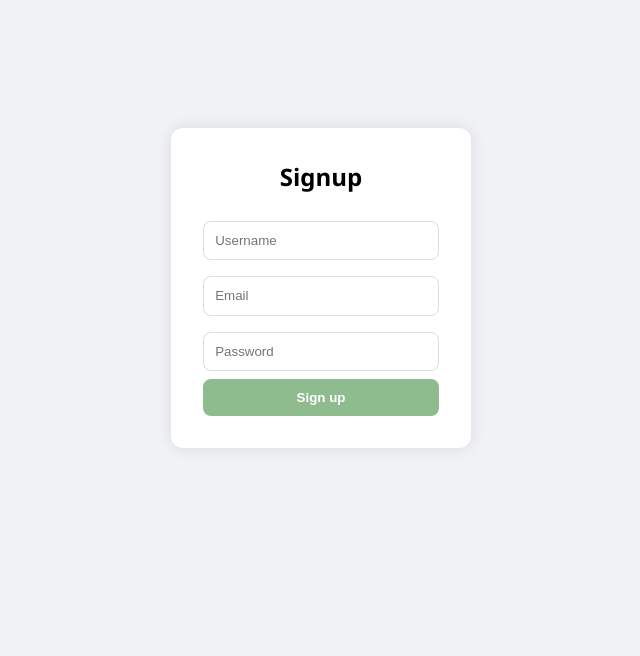
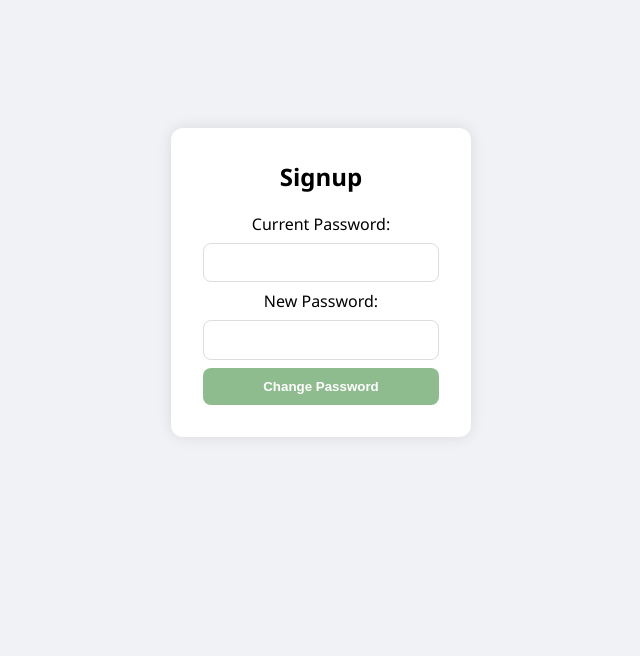
Before and after one commit to lextale/MealPlanGenerator, a Flask app: template app/templates/signup.html in a window 1280 px wide. Shown: the part 53-709 px from the top of the page, without its empty margins (319-959 px from the left). Run offline with Flask 3, Linux system fonts and the light colour scheme; the template is opened without the code that fills it, so the values that code supplies are empty; parts of the project's set-up code (start-up, migrations or seed data) failed here and were passed over; some libraries are stand-ins or nearby versions.

Commit message:
Update signup.html

```diff
--- a/app/templates/signup.html
+++ b/app/templates/signup.html
@@ -28,11 +28,12 @@
           {% endfor %}
         {% endif %}
       {% endwith %}
-      <form method="POST" action="/signup">
-          <input type="text" name="username" placeholder="Username" value="{{ username or '' }}" required><br>
-          <input type="email" name="email" placeholder="Email" value="{{ email or '' }}"" required><br>
-          <input type="password" name="password" placeholder="Password" required><br>
-          <button type="submit">Sign up</button>
+      <form action="/change_password" method="POST" class="password-form">
+        <label for="current_password">Current Password:</label>
+        <input type="password" name="current_password" required>
+        <label for="new_password">New Password:</label>
+        <input type="password" name="new_password" required minlength="6">
+        <button type="submit">Change Password</button>
       </form>
   </div>
 </body>
```
